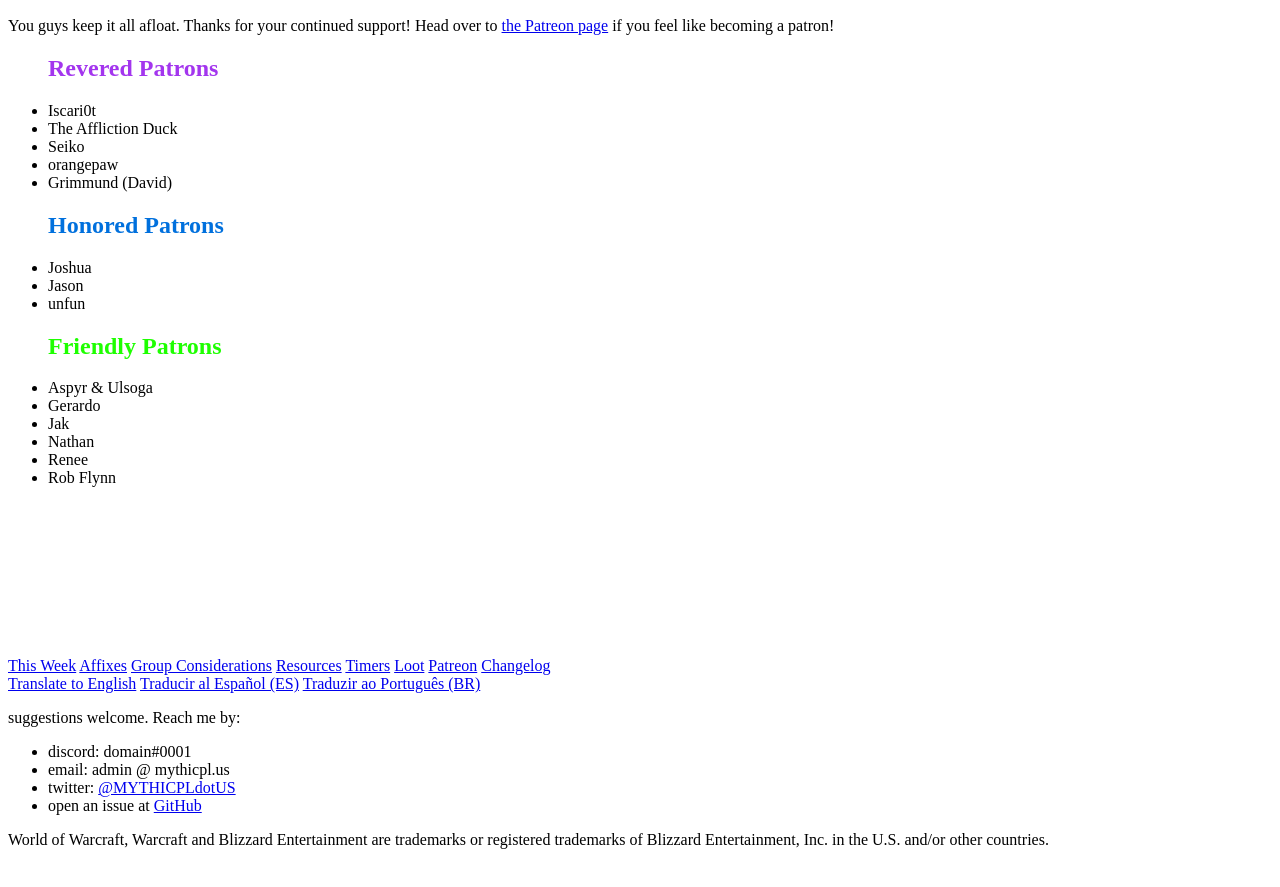
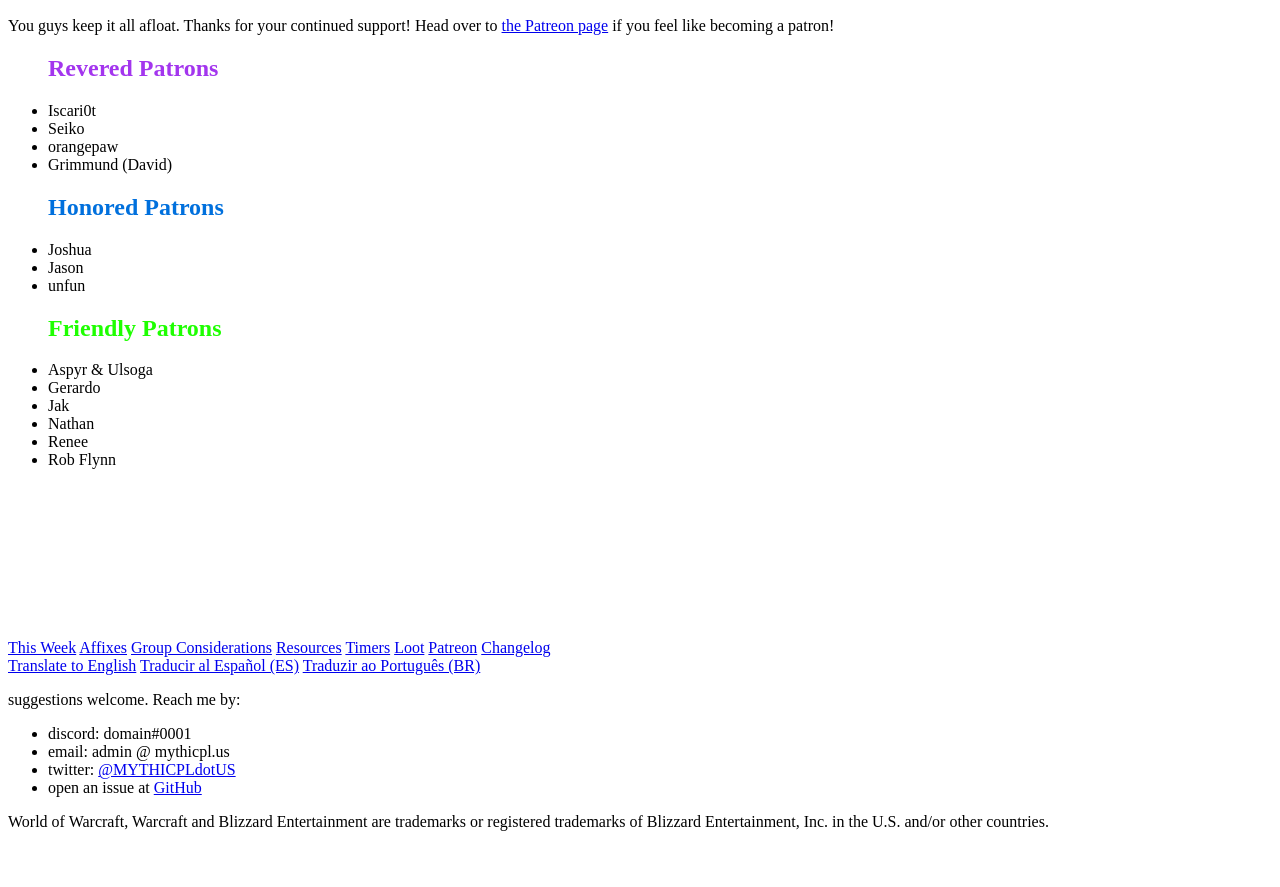
Before and after one commit to domainzero/mythicpl.us, a plain HTML site: page index.html in a window 1280 px wide. Shown: the part 5450-6337 px from the top of the page. Drawn offline with Linux system fonts and the light colour scheme.

Commit message:
updating patrons

```diff
--- a/index.html
+++ b/index.html
@@ -654,7 +654,6 @@
 				<p style="font-size: 1em" class="trn">You guys keep it all afloat. Thanks for your continued support! Head over to <a href="https://www.patreon.com/mythicplus">the Patreon page</a> if you feel like becoming a patron!</p>
 				<ul><h2 style="color:#a335ee" class="trn">Revered Patrons</h2>
 					<li>Iscari0t</li>
-					<li>The Affliction Duck</li>
 					<li>Seiko</li>
 					<li>orangepaw</li>
 					<li>Grimmund (David)</li>
```
